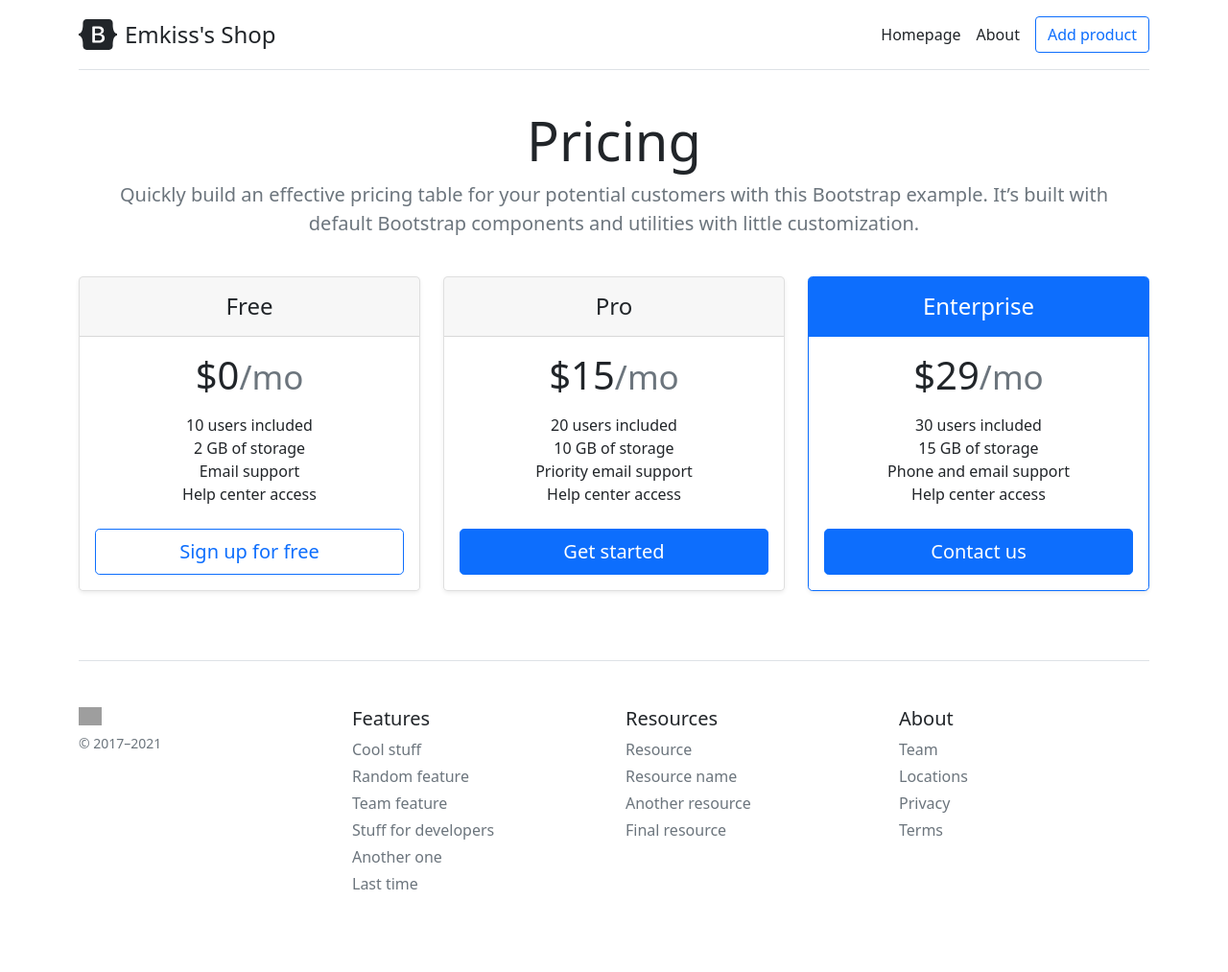
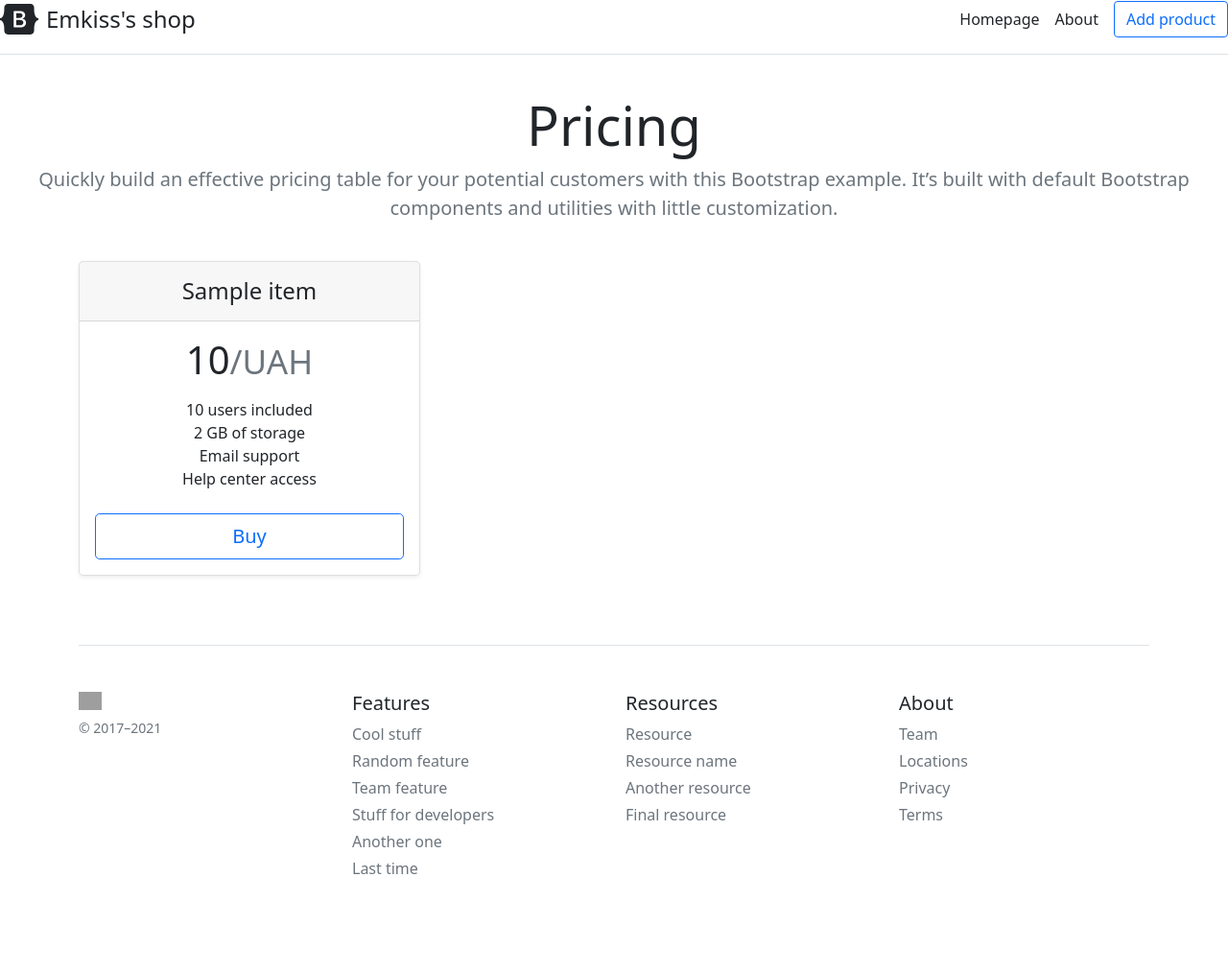
Before and after one commit to AleksandrKaliuzhnyi/flask, a Flask app: page / in a window 1280 px wide. Shown: the whole page at 96% size. After the commit the page ends 911 px from the top, so only its background shows below. Run offline with Flask 2, Linux system fonts and the light colour scheme; tables that the repository leaves empty hold one stand-in row (values such as "Sample post"); grey boxes are pictures that could not be loaded.

Commit message:
Flask - added ability to buy a product

```diff
--- a/main.py
+++ b/main.py
@@ -1,5 +1,7 @@
-from flask import Flask, render_template
+from flask import Flask, render_template, request, redirect
 from flask_sqlalchemy import SQLAlchemy
+from cloudipsp import Api, Checkout
+
 
 app = Flask(__name__)
 app.config["SQLALCHEMY_DATABASE_URI"] = 'sqlite:///shop.db'
@@ -16,10 +18,28 @@ class Item(db.Model):
     price = db.Column(db.Integer, nullable=False)
     isActive = db.Column(db.Boolean, default=True)
 
+    def __repr__(self):
+        return self.title
+
 
 @app.route('/')
 def index():
-    return render_template('index.html')
+    items = Item.query.order_by(Item.price).all()
+    return render_template('index.html', data=items)
+
+
+@app.route('/buy/<int:id>')
+def buy(id):
+    item = Item.query.get(id)
+
+    api = Api(merchant_id=1396424, secret_key='test')
+    checkout = Checkout(api=api)
+    data = {
+        "currency": "UAH",
+        "amount": str(item.price) + "00"
+    }
+    url = checkout.url(data).get('checkout_url')
+    return redirect(url)
 
 
 @app.route('/about')
@@ -27,9 +47,22 @@ def about():
     return render_template('about.html')
 
 
-@app.route('/create')
+@app.route('/create', methods=['POST', 'GET'])
 def create():
-    return render_template('create.html')
+    if request.method == "POST":
+        title = request.form['title']
+        price = request.form['price']
+
+        item = Item(title=title, price=price)
+
+        try:
+            db.session.add(item)
+            db.session.commit()
+            return redirect('/')
+        except:
+            return "An error happened"
+    else:
+        return render_template('create.html')
 
 
 if __name__ == "__main__":
--- a/templates/base.html
+++ b/templates/base.html
@@ -7,11 +7,11 @@
     {% endblock %}
 </head>
 <body>
-<div class="container py-3">
+  <header>
     <div class="d-flex flex-column flex-md-row align-items-center pb-3 mb-4 border-bottom">
       <a href="/" class="d-flex align-items-center text-dark text-decoration-none">
         <svg xmlns="http://www.w3.org/2000/svg" width="40" height="32" class="me-2" viewBox="0 0 118 94" role="img"><title>Bootstrap</title><path fill-rule="evenodd" clip-rule="evenodd" d="M24.509 0c-6.733 0-11.715 5.893-11.492 12.284.214 6.14-.064 14.092-2.066 20.577C8.943 39.365 5.547 43.485 0 44.014v5.972c5.547.529 8.943 4.649 10.951 11.153 2.002 6.485 2.28 14.437 2.066 20.577C12.794 88.106 17.776 94 24.51 94H93.5c6.733 0 11.714-5.893 11.491-12.284-.214-6.14.064-14.092 2.066-20.577 2.009-6.504 5.396-10.624 10.943-11.153v-5.972c-5.547-.529-8.934-4.649-10.943-11.153-2.002-6.484-2.28-14.437-2.066-20.577C105.214 5.894 100.233 0 93.5 0H24.508zM80 57.863C80 66.663 73.436 72 62.543 72H44a2 2 0 01-2-2V24a2 2 0 012-2h18.437c9.083 0 15.044 4.92 15.044 12.474 0 5.302-4.01 10.049-9.119 10.88v.277C75.317 46.394 80 51.21 80 57.863zM60.521 28.34H49.948v14.934h8.905c6.884 0 10.68-2.772 10.68-7.727 0-4.643-3.264-7.207-9.012-7.207zM49.948 49.2v16.458H60.91c7.167 0 10.964-2.876 10.964-8.281 0-5.406-3.903-8.178-11.425-8.178H49.948z" fill="currentColor"></path></svg>
-    <span class="fs-4">Emkiss's Shop</span>
+        <span class="fs-4">Emkiss's shop</span>
       </a>
 
     <nav class="d-inline-flex mt-2 mt-md-0 ms-md-auto">
--- a/templates/index.html
+++ b/templates/index.html
@@ -12,58 +12,28 @@
 </div>
 
 
-
+<div class="container">
+  <div class="card-deck mb-3 text-center">
+  {% for el in data %}
     <div class="row row-cols-1 row-cols-md-3 mb-3 text-center">
     <div class="col">
       <div class="card mb-4 rounded-3 shadow-sm">
         <div class="card-header py-3">
-        <h4 class="my-0 fw-normal">Free</h4>
+          <h4 class="my-0 fw-normal">{{ el.title }}</h4>
         </div>
         <div class="card-body">
-        <h1 class="card-title pricing-card-title">$0<small class="text-muted fw-light">/mo</small></h1>
+          <h1 class="card-title pricing-card-title">{{ el.price }}<small class="text-muted fw-light">/UAH</small></h1>
           <ul class="list-unstyled mt-3 mb-4">
             <li>10 users included</li>
             <li>2 GB of storage</li>
             <li>Email support</li>
             <li>Help center access</li>
           </ul>
-        <button type="button" class="w-100 btn btn-lg btn-outline-primary">Sign up for free</button>
-      </div>
-    </div>
-  </div>
-  <div class="col">
-    <div class="card mb-4 rounded-3 shadow-sm">
-      <div class="card-header py-3">
-        <h4 class="my-0 fw-normal">Pro</h4>
-      </div>
-      <div class="card-body">
-        <h1 class="card-title pricing-card-title">$15<small class="text-muted fw-light">/mo</small></h1>
-        <ul class="list-unstyled mt-3 mb-4">
-          <li>20 users included</li>
-          <li>10 GB of storage</li>
-          <li>Priority email support</li>
-          <li>Help center access</li>
-        </ul>
-        <button type="button" class="w-100 btn btn-lg btn-primary">Get started</button>
-      </div>
-    </div>
-  </div>
-  <div class="col">
-    <div class="card mb-4 rounded-3 shadow-sm border-primary">
-      <div class="card-header py-3 text-white bg-primary border-primary">
-        <h4 class="my-0 fw-normal">Enterprise</h4>
-      </div>
-      <div class="card-body">
-        <h1 class="card-title pricing-card-title">$29<small class="text-muted fw-light">/mo</small></h1>
-        <ul class="list-unstyled mt-3 mb-4">
-          <li>30 users included</li>
-          <li>15 GB of storage</li>
-          <li>Phone and email support</li>
-          <li>Help center access</li>
-        </ul>
-        <button type="button" class="w-100 btn btn-lg btn-primary">Contact us</button>
+          <a href="/buy/{{ el.id }}" class="w-100 btn btn-lg btn-outline-primary">Buy</a>
         </div>
       </div>
     </div>
   </div>
+{% endfor %}
+</div>
 {% endblock %}
```
Lines whose indentation alone changed are shown as unchanged.
